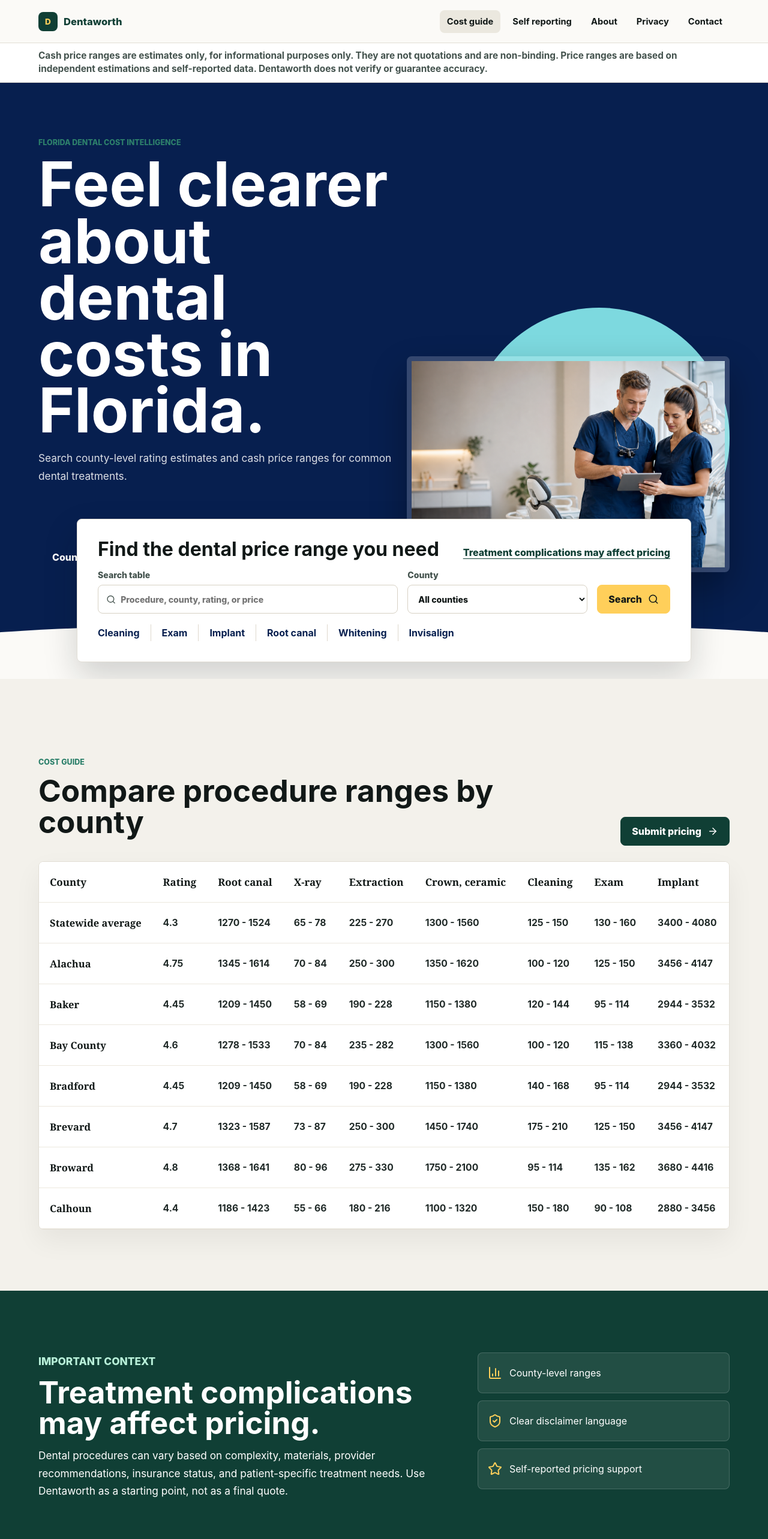
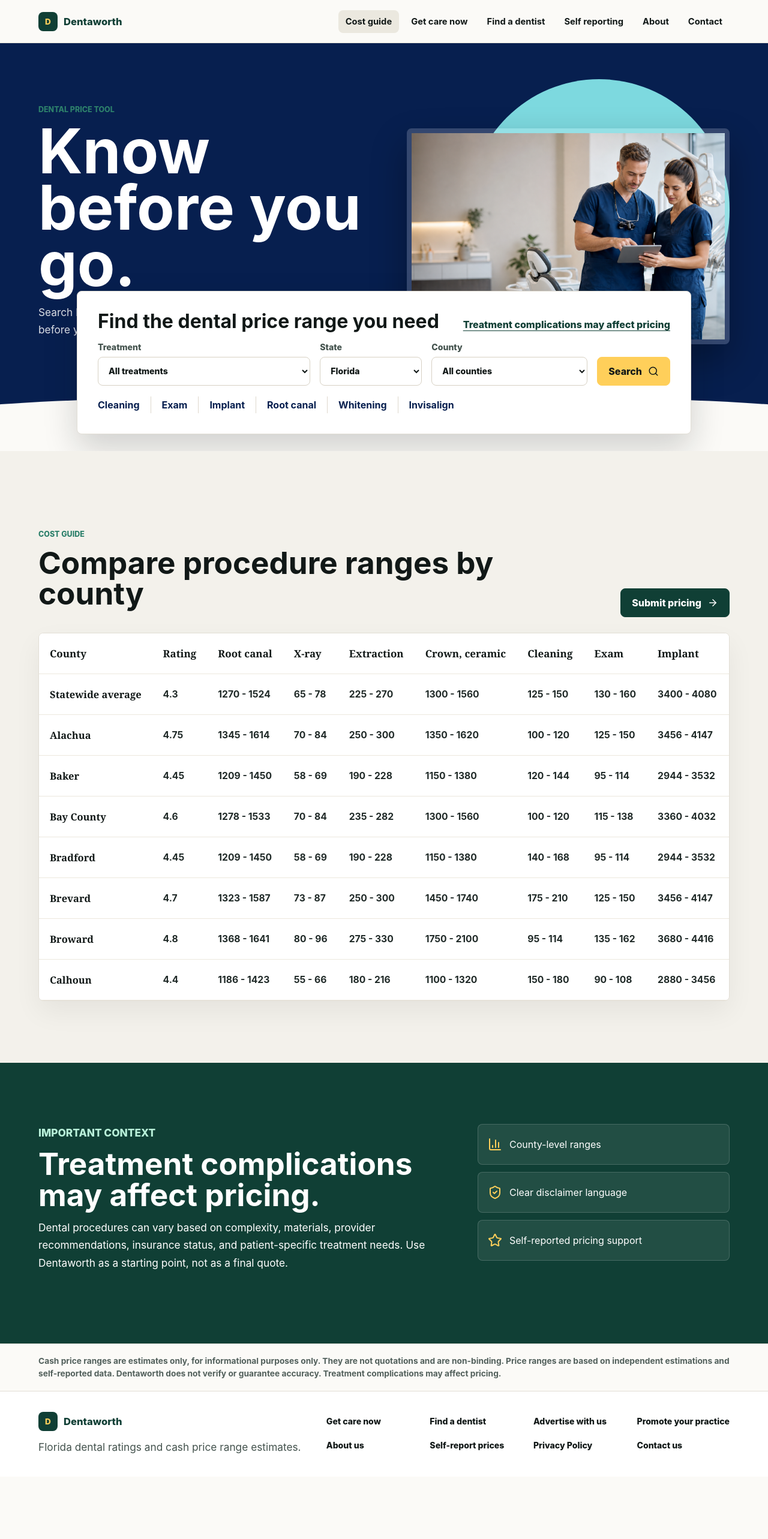
Before and after one commit to sniffykdawg2-oss/dentaworth, a React (Vite) app: page / in a window 1280 px wide. Shown: the top 2566 px of the page at 60% size. After the commit the page ends 2462 px from the top, so only its background shows below. Built offline with nearby package versions, Linux system fonts and the light colour scheme.

Commit message:
Apply owner structure notes

```diff
--- a/src/App.tsx
+++ b/src/App.tsx
@@ -1,8 +1,27 @@
 import { FormEvent, useEffect, useMemo, useState } from "react";
-import { ArrowRight, BarChart3, CheckCircle2, Mail, Menu, Search, ShieldCheck, Star, Users, X } from "lucide-react";
-import { counties, countyCostRows, navItems, procedures, ProcedureKey } from "./content";
+import { ArrowRight, BarChart3, CheckCircle2, Mail, Menu, Search, ShieldCheck, Star, X } from "lucide-react";
+import {
+  counties,
+  countyCostRows,
+  disclaimerText,
+  footerActions,
+  navItems,
+  procedures,
+  ProcedureKey,
+  treatmentOptions,
+} from "./content";
 
-type Page = "home" | "self-reporting" | "about" | "privacy-policy" | "contact" | "not-found";
+type Page =
+  | "home"
+  | "self-reporting"
+  | "about"
+  | "privacy-policy"
+  | "contact"
+  | "get-care-now"
+  | "find-a-dentist"
+  | "advertise-with-us"
+  | "promote-your-practice"
+  | "not-found";
 
 const routeTitles: Record<Page, string> = {
   home: "Florida dental ratings and cost guide",
@@ -10,6 +29,10 @@
   about: "About Dentaworth",
   "privacy-policy": "Privacy Policy",
   contact: "Contact us",
+  "get-care-now": "Get care now",
+  "find-a-dentist": "Find a dentist",
+  "advertise-with-us": "Advertise with us",
+  "promote-your-practice": "Promote your practice",
   "not-found": "Page not found",
 };
 
@@ -34,6 +57,10 @@
   if (path === "/about") return "about";
   if (path === "/privacy-policy") return "privacy-policy";
   if (path === "/contact") return "contact";
+  if (path === "/get-care-now") return "get-care-now";
+  if (path === "/find-a-dentist") return "find-a-dentist";
+  if (path === "/advertise-with-us") return "advertise-with-us";
+  if (path === "/promote-your-practice") return "promote-your-practice";
 
   return "not-found";
 }
@@ -66,8 +93,13 @@
         {page === "about" && <AboutPage navigate={navigate} />}
         {page === "privacy-policy" && <PrivacyPolicyPage />}
         {page === "contact" && <ContactPage />}
+        {page === "get-care-now" && <GetCareNowPage navigate={navigate} />}
+        {page === "find-a-dentist" && <FindADentistPage navigate={navigate} />}
+        {page === "advertise-with-us" && <AdvertiseWithUsPage />}
+        {page === "promote-your-practice" && <PromotePracticePage />}
         {page === "not-found" && <NotFoundPage navigate={navigate} />}
       </main>
+      <Disclaimer />
       <Footer navigate={navigate} />
     </>
   );
@@ -147,54 +179,31 @@
 }
 
 function HomePage({ navigate }: { navigate: (href: string) => void }) {
-  const [query, setQuery] = useState("");
+  const [treatment, setTreatment] = useState("");
+  const [state, setState] = useState("Florida");
   const [county, setCounty] = useState("");
 
   const filteredRows = useMemo(() => {
-    const normalizedQuery = query.trim().toLowerCase();
+    const selectedProcedure = procedures.find((procedure) => procedure.label === treatment);
 
     return countyCostRows.filter((row) => {
       const matchesCounty = county ? row.county === county : true;
-      const matchesQuery = normalizedQuery
-        ? [row.county, row.rating, ...procedures.map((procedure) => row[procedure.key])]
-            .join(" ")
-            .toLowerCase()
-            .includes(normalizedQuery)
-        : true;
+      const matchesTreatment = selectedProcedure ? Boolean(row[selectedProcedure.key]) : true;
 
-      return matchesCounty && matchesQuery;
+      return matchesCounty && matchesTreatment;
     });
-  }, [county, query]);
+  }, [county, treatment]);
 
   return (
     <>
-      <section className="notice-bar">
-        Cash price ranges are estimates only, for informational purposes only. They are not
-        quotations and are non-binding. Price ranges are based on independent estimations and
-        self-reported data. Dentaworth does not verify or guarantee accuracy.
-      </section>
-
       <section className="hero guide-hero">
         <div className="hero-copy">
-          <p className="eyebrow">Florida dental cost intelligence</p>
-          <h1>Feel clearer about dental costs in Florida.</h1>
+          <p className="eyebrow">Dental price tool</p>
+          <h1>Know before you go.</h1>
           <p className="hero-subtitle">
-            Search county-level rating estimates and cash price ranges for common dental treatments.
+            Search by treatment and location to compare Florida dental price ranges before you call
+            around.
           </p>
-          <div className="hero-cues" aria-label="Dentaworth guide highlights">
-            <div>
-              <BarChart3 aria-hidden="true" />
-              <span>County-level cost ranges</span>
-            </div>
-            <div>
-              <Star aria-hidden="true" />
-              <span>Dental ratings by area</span>
-            </div>
-            <div>
-              <Users aria-hidden="true" />
-              <span>Self-reported pricing support</span>
-            </div>
-          </div>
         </div>
         <figure className="hero-visual">
           <img
@@ -209,15 +218,19 @@
           </div>
           <div className="guide-controls" aria-label="Filter cost guide">
             <label>
-              Search table
-              <span className="input-shell">
-                <Search size={17} aria-hidden="true" />
-                <input
-                  value={query}
-                  onChange={(event) => setQuery(event.target.value)}
-                  placeholder="Procedure, county, rating, or price"
-                />
-              </span>
+              Treatment
+              <select value={treatment} onChange={(event) => setTreatment(event.target.value)}>
+                <option value="">All treatments</option>
+                {treatmentOptions.map((item) => (
+                  <option key={item}>{item}</option>
+                ))}
+              </select>
+            </label>
+            <label>
+              State
+              <select value={state} onChange={(event) => setState(event.target.value)}>
+                <option>Florida</option>
+              </select>
             </label>
             <label>
               County
@@ -235,7 +248,7 @@
           </div>
           <div className="quick-links" aria-label="Popular procedures">
             {["Cleaning", "Exam", "Implant", "Root canal", "Whitening", "Invisalign"].map((item) => (
-              <a key={item} href="#guide-heading" onClick={() => setQuery(item)}>
+              <a key={item} href="#guide-heading" onClick={() => setTreatment(item)}>
                 {item}
               </a>
             ))}
@@ -260,7 +273,7 @@
         {filteredRows.length === 0 && (
           <div className="empty-state">
             <h3>No matching rows</h3>
-            <p>Clear the filters or try another county name.</p>
+            <p>Clear the filters or try another treatment and county.</p>
           </div>
         )}
       </section>
@@ -341,6 +354,17 @@
       title="Help improve the pricing guide."
       intro="Share dental procedure pricing you recently received or paid. Submissions help Dentaworth build better county-level estimates, but they are reviewed before being used."
     >
+      <BackButton />
+      <div className="security-note">
+        <ShieldCheck aria-hidden="true" />
+        <div>
+          <h2>Security and privacy</h2>
+          <p>
+            Only submit information you are comfortable sharing. Personal contact details are kept
+            separate from public-facing price range content when backend storage is connected.
+          </p>
+        </div>
+      </div>
       <form className="form-card report-form" onSubmit={handleSubmit}>
         {status === "success" && (
           <div className="success-message" role="status">
@@ -394,24 +418,24 @@
   return (
     <PageShell
       eyebrow="About us"
-      title="Dentaworth makes Florida dental pricing easier to compare."
-      intro="The site exists to organize dental cost information in a simpler, more useful format for people trying to understand procedure pricing before they contact a provider."
+      title="Why Dentaworth?"
+      intro="Our experience, and those of many friends and family, led us to realize that dental pricing is a mystery. Dentaworth can help eliminate the guesswork."
     >
+      <BackButton />
       <div className="content-grid">
         <article>
-          <h2>What Dentaworth does</h2>
+          <h2>Our mission</h2>
           <p>
-            Dentaworth publishes informational cash price ranges for common dental procedures and
-            presents them by county. The goal is not to replace a dental consultation. The goal is to
-            give people a cleaner starting point.
+            Empower patients by providing an online information marketplace for dental pricing. One
+            that enables consumers to have prior knowledge of dental cost estimates and to know what
+            other patients paid. Price transparency and peace of mind are only a few clicks away.
           </p>
         </article>
         <article>
-          <h2>What Dentaworth does not do</h2>
+          <h2>Our methodology</h2>
           <p>
-            Dentaworth does not verify every price, guarantee accuracy, diagnose treatment needs, or
-            provide medical advice. Procedure complexity and provider-specific recommendations can
-            materially affect final pricing.
+            We developed our algorithm to calculate price ranges using market data and unique
+            self-reported pricing within counties.
           </p>
         </article>
       </div>
@@ -436,11 +460,12 @@
       title="Privacy Policy"
       intro="Effective Date: June 27, 2026"
     >
+      <BackButton />
       <div className="legal-copy">
         <p>
-          At dentaworth ("we," "our," or "us"), accessible from dentaworth.com, one of our main
+          At Dentaworth ("we," "our," or "us"), accessible from dentaworth.com, one of our main
           priorities is the privacy of our visitors. This Privacy Policy contains types of
-          information that is collected and recorded by dentaworth and how we use it.
+          information that is collected and recorded by Dentaworth and how we use it.
         </p>
         <p>
           If you have additional questions or require more information about our Privacy Policy, do
@@ -461,7 +486,7 @@
         </p>
         <h2>How we use your information</h2>
         <p>
-          dentaworth uses collected data to provide, operate, and maintain our website and services;
+          Dentaworth uses collected data to provide, operate, and maintain our website and services;
           notify you about service changes or upcoming appointments; allow participation in
           interactive website features; provide patient support and process dental inquiries; gather
           analysis to improve the website; monitor usage; detect, prevent, and address technical
@@ -480,7 +505,7 @@
           share data with service providers who help operate the website or analyze usage, and they
           are obligated not to disclose or use it for other purposes. We may also disclose personal
           data when necessary to comply with a legal obligation, protect the rights or property of
-          dentaworth, or protect the personal safety of users or the public.
+          Dentaworth, or protect the personal safety of users or the public.
         </p>
         <h2>Data security</h2>
         <p>
@@ -541,6 +566,7 @@
       title="Get in touch about Dentaworth."
       intro="Send questions, corrections, pricing context, or partnership notes. Keep medical emergencies and urgent treatment questions with a licensed dental provider."
     >
+      <BackButton />
       <div className="contact-layout">
         <form className="form-card" onSubmit={handleSubmit} noValidate>
           {status === "success" && (
@@ -577,6 +603,137 @@
           <a href="mailto:info@dentaworth.com">info@dentaworth.com</a>
           <p>Use email for corrections, self-reported price questions, or business inquiries.</p>
         </aside>
+      </div>
+    </PageShell>
+  );
+}
+
+function GetCareNowPage({ navigate }: { navigate: (href: string) => void }) {
+  return (
+    <PageShell
+      eyebrow="Get care now"
+      title="Use the guide before you book dental care."
+      intro="Dentaworth helps you understand common cash price ranges before you contact a dental office."
+    >
+      <BackButton />
+      <div className="content-grid">
+        <article>
+          <h2>Start with the price range</h2>
+          <p>
+            Compare treatment ranges by county, then use that context when asking offices about
+            estimates, payment options, and what is included in a quoted price.
+          </p>
+        </article>
+        <article>
+          <h2>Ask about complications</h2>
+          <p>
+            Treatment complexity can change the final cost. Ask whether the estimate assumes a
+            routine case or includes potential complications.
+          </p>
+        </article>
+      </div>
+      <div className="callout-band">
+        <div>
+          <h2>Ready to compare?</h2>
+          <p>Go back to the cost guide and search by treatment and location.</p>
+        </div>
+        <button className="button primary" type="button" onClick={() => navigate("/")}>
+          Open cost guide
+          <ArrowRight size={18} aria-hidden="true" />
+        </button>
+      </div>
+    </PageShell>
+  );
+}
+
+function FindADentistPage({ navigate }: { navigate: (href: string) => void }) {
+  return (
+    <PageShell
+      eyebrow="Find a dentist"
+      title="Find a dentist with better pricing context."
+      intro="Dentaworth is preparing tools to help patients compare dental offices alongside county-level pricing information."
+    >
+      <BackButton />
+      <div className="content-grid">
+        <article>
+          <h2>What is available now</h2>
+          <p>
+            The cost guide gives you a starting point for common procedures, including cleaning,
+            exam, X-ray, filling, whitening, extraction, root canal, crown, implant, and Invisalign.
+          </p>
+        </article>
+        <article>
+          <h2>What comes next</h2>
+          <p>
+            Future dentist discovery features can build on the same treatment and location data
+            model once the backend is connected.
+          </p>
+        </article>
+      </div>
+      <div className="callout-band">
+        <div>
+          <h2>Use the price tool first</h2>
+          <p>Search by treatment and county before contacting offices.</p>
+        </div>
+        <button className="button primary" type="button" onClick={() => navigate("/")}>
+          Search prices
+          <ArrowRight size={18} aria-hidden="true" />
+        </button>
+      </div>
+    </PageShell>
+  );
+}
+
+function AdvertiseWithUsPage() {
+  return (
+    <PageShell
+      eyebrow="Advertise with us"
+      title="Reach people researching dental care costs."
+      intro="Dentaworth is built for visitors who are actively comparing dental treatment pricing and looking for clearer next steps."
+    >
+      <BackButton />
+      <div className="contact-layout">
+        <div className="legal-copy">
+          <h2>Advertising inquiries</h2>
+          <p>
+            Dentaworth can support advertising opportunities for dental organizations that want to
+            reach patients during the research phase. Advertising must remain clearly separate from
+            cost guide methodology and informational content.
+          </p>
+          <p>
+            For advertising questions, contact{" "}
+            <a href="mailto:info@dentaworth.com">info@dentaworth.com</a>.
+          </p>
+        </div>
+        <aside className="contact-card">
+          <Mail size={22} aria-hidden="true" />
+          <h2>Email</h2>
+          <a href="mailto:info@dentaworth.com">info@dentaworth.com</a>
+        </aside>
+      </div>
+    </PageShell>
+  );
+}
+
+function PromotePracticePage() {
+  return (
+    <PageShell
+      eyebrow="Promote your practice"
+      title="Promote your dental practice with pricing-aware visitors."
+      intro="Dentaworth is preparing practice promotion options for dental offices that want to be discovered by people comparing care costs."
+    >
+      <BackButton />
+      <div className="legal-copy">
+        <h2>Practice promotion</h2>
+        <p>
+          Promotion opportunities can help dental practices share relevant information with people
+          researching treatment costs. Future backend work can support practice profiles, location
+          details, accepted services, and inquiry routing.
+        </p>
+        <p>
+          To discuss practice promotion, contact{" "}
+          <a href="mailto:info@dentaworth.com">info@dentaworth.com</a>.
+        </p>
       </div>
     </PageShell>
   );
@@ -620,6 +777,23 @@
   );
 }
 
+function BackButton() {
+  return (
+    <button className="back-button" type="button" onClick={() => window.history.back()}>
+      <ArrowRight size={17} aria-hidden="true" />
+      Back
+    </button>
+  );
+}
+
+function Disclaimer() {
+  return (
+    <section className="bottom-disclaimer" aria-label="Dentaworth disclaimer">
+      <p>{disclaimerText}</p>
+    </section>
+  );
+}
+
 function Footer({ navigate }: { navigate: (href: string) => void }) {
   return (
     <footer className="site-footer">
@@ -633,7 +807,7 @@
         <p>Florida dental ratings and cash price range estimates.</p>
       </div>
       <nav aria-label="Footer navigation">
-        {navItems.map((item) => (
+        {footerActions.map((item) => (
           <a
             key={item.href}
             href={item.href}
--- a/src/content.ts
+++ b/src/content.ts
@@ -26,6 +26,19 @@
   { key: "filling", label: "Filling" },
   { key: "whitening", label: "Whitening" },
   { key: "invisalign", label: "Invisalign" },
+];
+
+export const treatmentOptions = [
+  "Cleaning",
+  "Exam",
+  "X-ray",
+  "Filling",
+  "Whitening",
+  "Extraction",
+  "Root canal",
+  "Crown, ceramic",
+  "Implant",
+  "Invisalign",
 ];
 
 export const countyCostRows: CountyCostRow[] = [
@@ -149,8 +162,23 @@
 
 export const navItems = [
   { label: "Cost guide", href: "/" },
+  { label: "Get care now", href: "/get-care-now" },
+  { label: "Find a dentist", href: "/find-a-dentist" },
   { label: "Self reporting", href: "/self-reporting" },
   { label: "About", href: "/about" },
-  { label: "Privacy", href: "/privacy-policy" },
   { label: "Contact", href: "/contact" },
 ];
+
+export const footerActions = [
+  { label: "Get care now", href: "/get-care-now" },
+  { label: "Find a dentist", href: "/find-a-dentist" },
+  { label: "Advertise with us", href: "/advertise-with-us" },
+  { label: "Promote your practice", href: "/promote-your-practice" },
+  { label: "About us", href: "/about" },
+  { label: "Self-report prices", href: "/self-reporting" },
+  { label: "Privacy Policy", href: "/privacy-policy" },
+  { label: "Contact us", href: "/contact" },
+];
+
+export const disclaimerText =
+  "Cash price ranges are estimates only, for informational purposes only. They are not quotations and are non-binding. Price ranges are based on independent estimations and self-reported data. Dentaworth does not verify or guarantee accuracy. Treatment complications may affect pricing.";
--- a/src/styles.css
+++ b/src/styles.css
@@ -97,15 +97,13 @@
   width: 32px;
 }
 
-.site-header nav,
-.site-footer nav {
+.site-header nav {
   align-items: center;
   display: flex;
   gap: 8px;
 }
 
-.site-header nav a,
-.site-footer nav a {
+.site-header nav a {
   border-radius: 8px;
   font-size: 0.92rem;
   font-weight: 750;
@@ -129,17 +127,6 @@
   height: 42px;
   justify-content: center;
   width: 42px;
-}
-
-.notice-bar {
-  background: #ffffff;
-  border-bottom: 1px solid #e2ded5;
-  color: #43524d;
-  font-size: clamp(0.82rem, 1.2vw, 0.98rem);
-  font-weight: 750;
-  letter-spacing: 0;
-  line-height: 1.45;
-  padding: 10px clamp(20px, 5vw, 80px);
 }
 
 .hero,
@@ -258,9 +245,9 @@
 
 .hero-cues {
   display: grid;
-  gap: 18px;
+  gap: 12px;
   grid-template-columns: repeat(3, minmax(0, 1fr));
-  margin-top: clamp(30px, 5vw, 54px);
+  margin-top: 22px;
   max-width: 720px;
 }
 
@@ -270,7 +257,7 @@
   flex-direction: column;
   gap: 10px;
   justify-content: center;
-  min-height: 110px;
+  min-height: 70px;
   text-align: center;
 }
 
@@ -438,7 +425,7 @@
   align-items: end;
   display: grid;
   gap: 16px;
-  grid-template-columns: minmax(260px, 1fr) minmax(220px, 300px) auto;
+  grid-template-columns: minmax(240px, 1fr) minmax(120px, 170px) minmax(200px, 260px) auto;
   margin-bottom: 18px;
 }
 
@@ -613,7 +600,8 @@
 .contact-card,
 .content-grid article,
 .callout-band,
-.legal-copy {
+.legal-copy,
+.security-note {
   background: #ffffff;
   border: 1px solid #e2ded5;
   border-radius: 8px;
@@ -624,6 +612,47 @@
   gap: 18px;
   max-width: 920px;
   padding: clamp(20px, 4vw, 34px);
+}
+
+.back-button {
+  align-items: center;
+  background: transparent;
+  border: 0;
+  color: #103f35;
+  display: inline-flex;
+  font-weight: 850;
+  gap: 8px;
+  margin-bottom: 18px;
+  padding: 0;
+}
+
+.back-button svg {
+  transform: rotate(180deg);
+}
+
+.security-note {
+  align-items: flex-start;
+  display: flex;
+  gap: 14px;
+  margin-bottom: 18px;
+  max-width: 920px;
+  padding: 18px;
+}
+
+.security-note svg {
+  color: #2d806b;
+  flex: 0 0 auto;
+  margin-top: 4px;
+}
+
+.security-note h2 {
+  font-size: 1.15rem;
+  margin-bottom: 4px;
+}
+
+.security-note p {
+  color: #52605c;
+  margin-bottom: 0;
 }
 
 .form-grid,
@@ -688,7 +717,13 @@
   max-width: 900px;
 }
 
-.legal-copy h2:not(:first-child) {
+.legal-copy h2,
+.legal-copy h3 {
+  text-align: left;
+}
+
+.legal-copy h2:not(:first-child),
+.legal-copy h3:not(:first-child) {
   margin-top: 34px;
 }
 
@@ -723,6 +758,37 @@
   justify-content: space-between;
   padding-bottom: 34px;
   padding-top: 34px;
+}
+
+.site-footer nav {
+  align-items: start;
+  display: grid;
+  gap: 8px 18px;
+  grid-template-columns: repeat(4, minmax(92px, 1fr));
+}
+
+.site-footer nav a {
+  border-radius: 8px;
+  font-size: 0.88rem;
+  font-weight: 800;
+  line-height: 1.12;
+  padding: 8px 0;
+  text-decoration: none;
+}
+
+.bottom-disclaimer {
+  background: #fbfaf7;
+  border-top: 1px solid #e2ded5;
+  color: #52605c;
+  padding: 18px clamp(20px, 5vw, 80px);
+}
+
+.bottom-disclaimer p {
+  font-size: 0.86rem;
+  font-weight: 700;
+  line-height: 1.55;
+  margin: 0;
+  max-width: 1180px;
 }
 
 .footer-brand {
@@ -806,10 +872,6 @@
     width: 100%;
   }
 
-  .notice-bar {
-    font-size: 0.78rem;
-  }
-
   .hero {
     padding-bottom: 390px;
   }
@@ -872,6 +934,6 @@
 
   .site-footer nav {
     align-items: stretch;
-    flex-direction: column;
+    grid-template-columns: 1fr;
   }
 }
```
Also changed, not shown: 1 other file (tests, documents, lock files or other folders).
